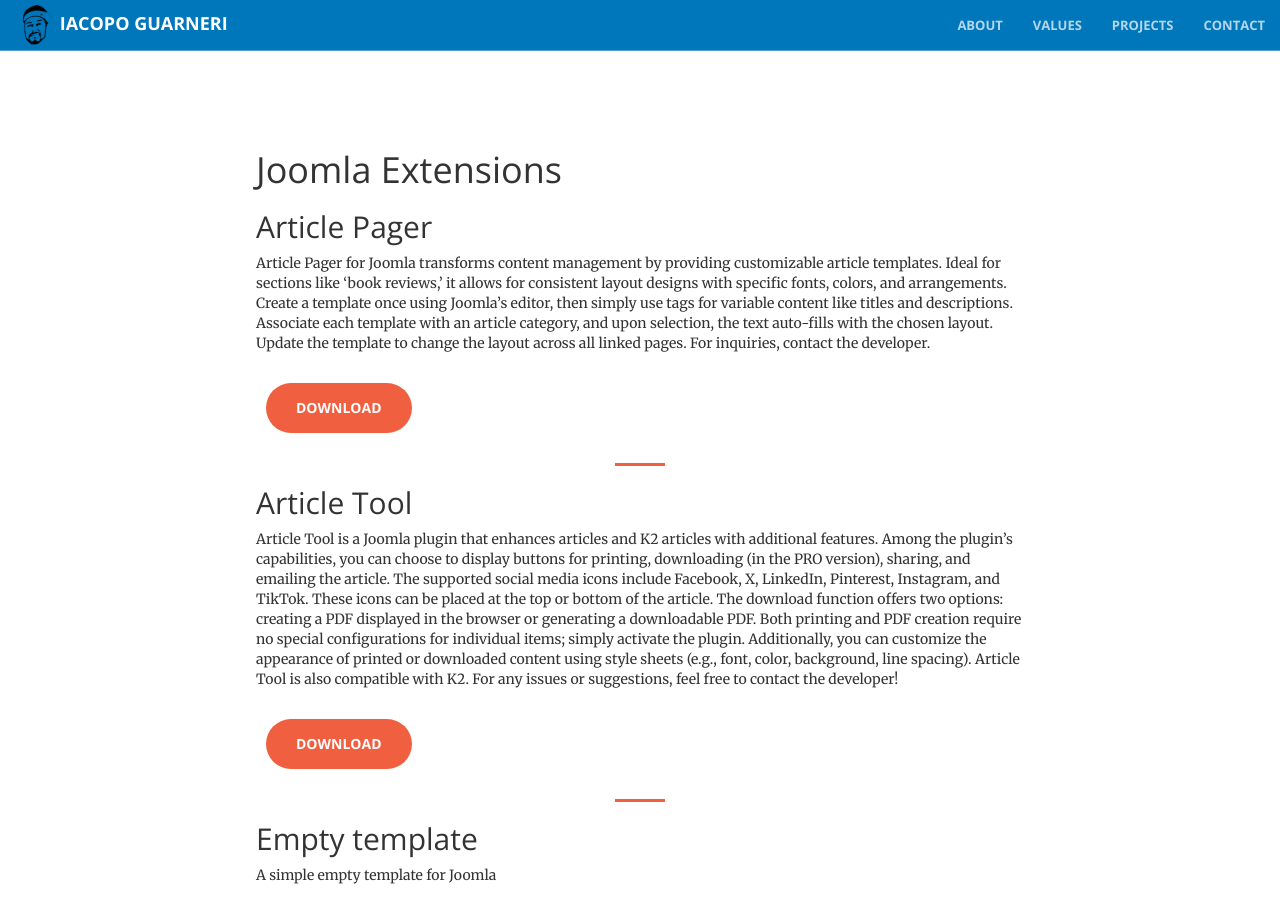
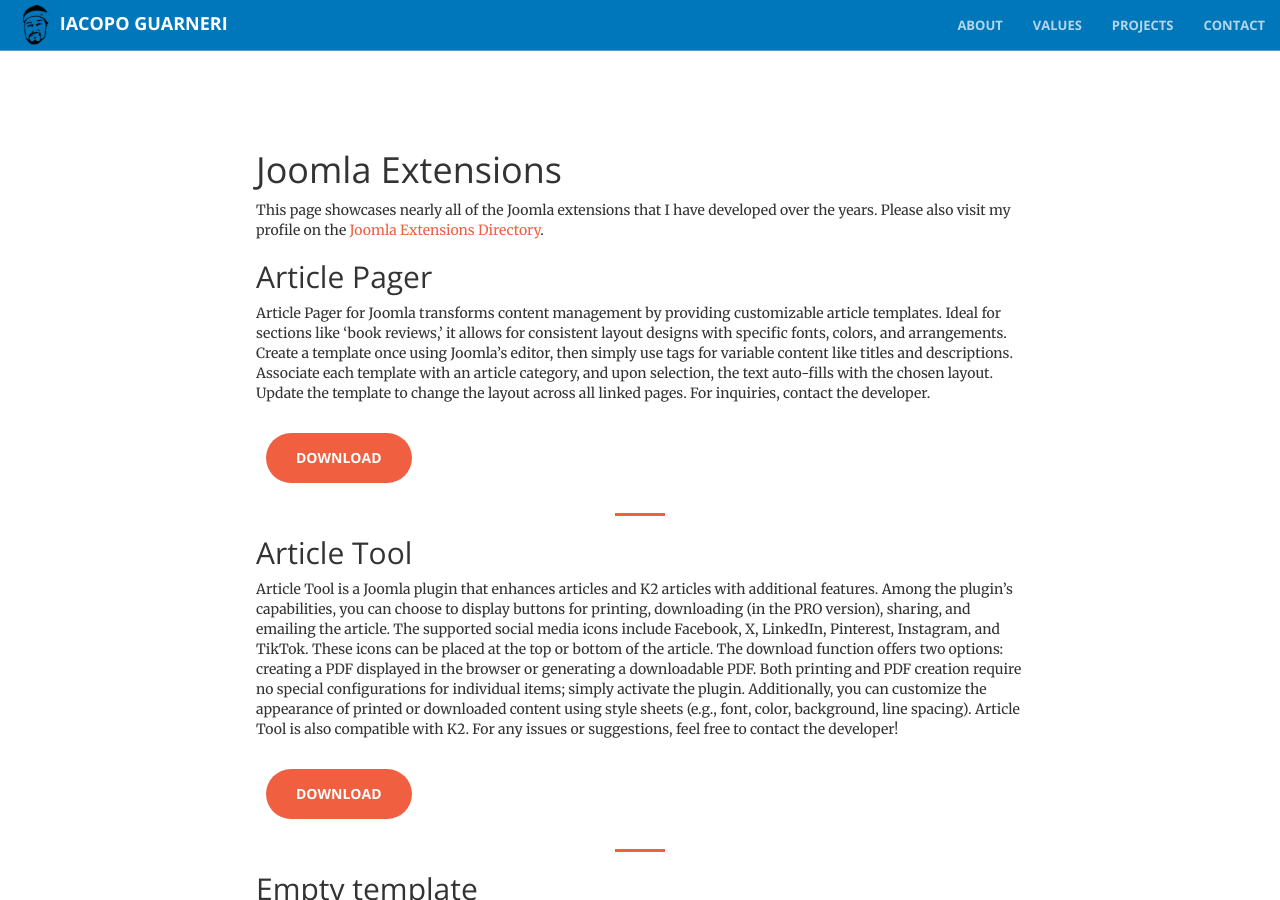
Before and after one commit to iacoposk8/iacoposk8.github.io, a Jekyll site: the page built from projects/joomla-extensions/index.html, in a window 1280 px wide and 900 px high. Built offline with Jekyll 4.4.1, drawn with Linux system fonts in a browser that asks for light colours.

Commit message:
Update index.html

```diff
--- a/projects/joomla-extensions/index.html
+++ b/projects/joomla-extensions/index.html
@@ -11,6 +11,8 @@ title: Joomla Extensions
   }
 </style>
 <h1>Joomla Extensions</h1>
+
+This page showcases nearly all of the Joomla extensions that I have developed over the years. Please also visit my profile on the <a href="https://extensions.joomla.org/profile/profile/details/188874/#extensions" target="_blank">Joomla Extensions Directory</a>.
 
 <a class="anchor" name="article-pager"></a>
 <h2>Article Pager</h2>
```
